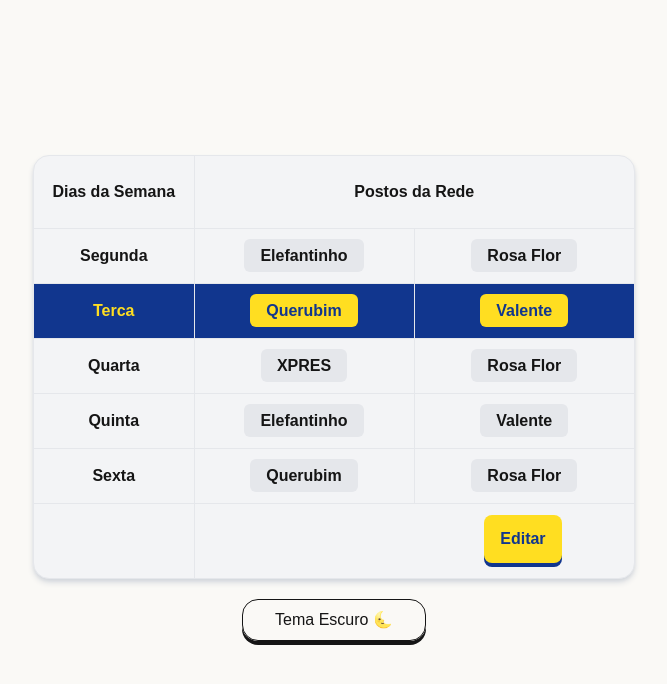
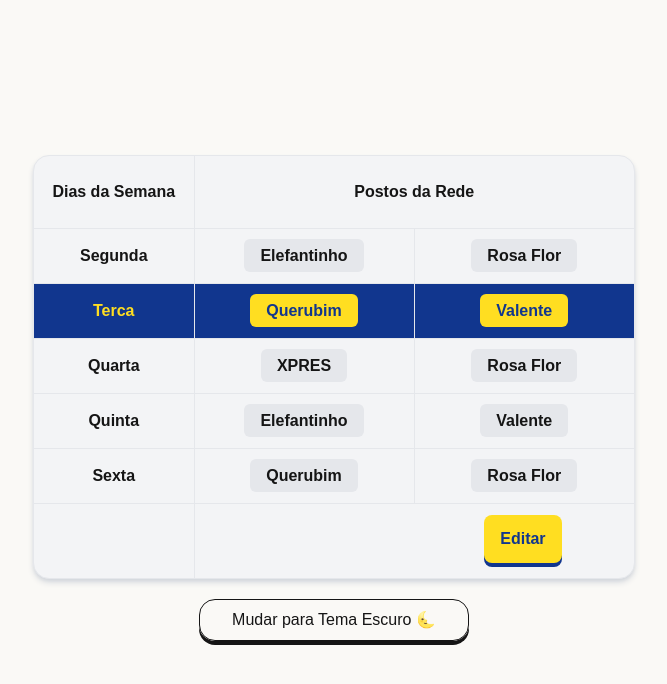
Before and after one commit to adejuniorr/rp3-monitoramento, a Next.js app: page / in a window 1280 px wide. Shown: the top 684 px of the page, without its empty margins (306-973 px from the left). Built offline with nearby package versions, Linux system fonts and the light colour scheme.

Commit message:
:wrench: improve usability
Adiciona 'title' aos botões de flecha e altera o texto do botão de alterar tema.

```diff
--- a/src/components/buttons/Button.tsx
+++ b/src/components/buttons/Button.tsx
@@ -2,6 +2,7 @@ interface ButtonProps {
   onClick?: () => void;
   disabled?: boolean;
   type?: "button" | "submit" | "reset";
+  title?: string;
   children: React.ReactNode;
 };
 
--- a/src/components/buttons/ThemeSwitch.tsx
+++ b/src/components/buttons/ThemeSwitch.tsx
@@ -11,7 +11,9 @@ export const ThemeSwitch = () => {
       onClick={toggleTheme}
       className="border border-black dark:border-white rounded-[16px] px-[32px] py-[8px] -translate-y-1 shadow-border-b active:translate-y-0 active:shadow-none"
     >
-      {theme === "dark" ? "Tema Claro 🌞" : "Tema Escuro 🌜"}
+      {theme === "dark"
+        ? "Mudar para Tema Claro 🌞"
+        : "Mudar para Tema Escuro 🌜"}
     </button>
   );
 };
--- a/src/components/monitoring-schedule/TableActions.tsx
+++ b/src/components/monitoring-schedule/TableActions.tsx
@@ -41,6 +41,8 @@ export const TableActions = ({
         onMouseLeave={closeTooltip}
       >
         <Button
+          type="button"
+          title="Rotacionar para cima"
           onClick={() => {
             moveUpTableRows();
             closeTooltip();
@@ -49,6 +51,8 @@ export const TableActions = ({
           <FaArrowUp />
         </Button>
         <Button
+          type="button"
+          title="Rotacionar para baixo"
           onClick={() => {
             moveDownTableRows();
             closeTooltip();
```
